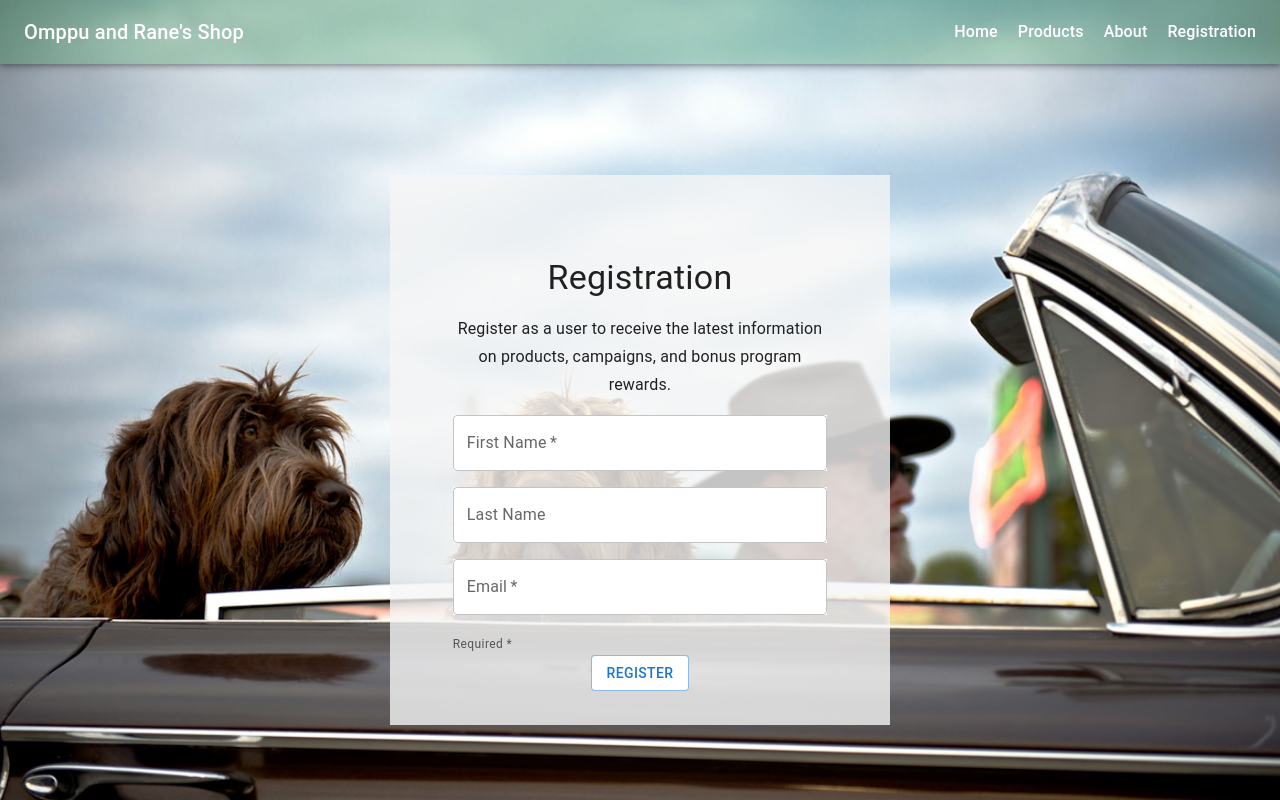
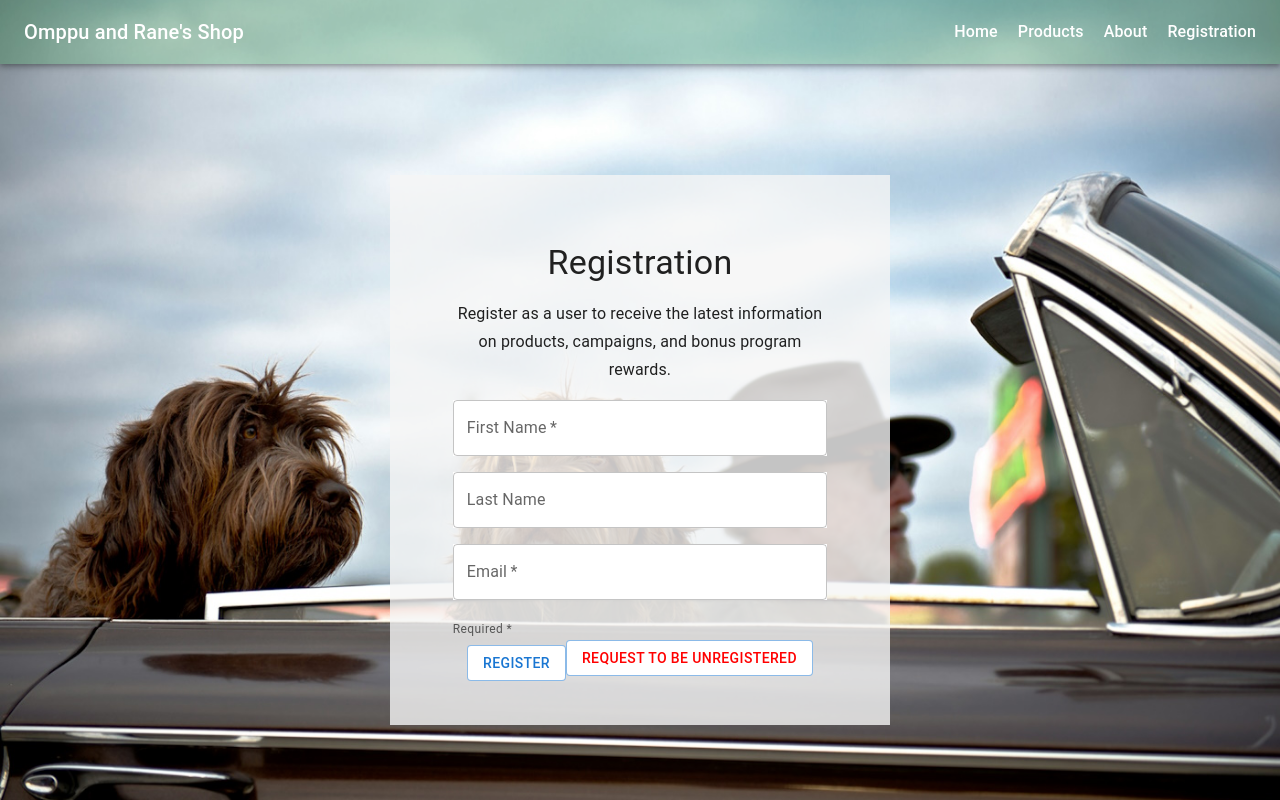
Before and after one commit to s24ohjelmistoProjekti1Tiimi2/s24Tiimi2FrontEnd, a React (Vite) app: page /#/registration in a window 1280 px wide. Built offline with nearby package versions, Linux system fonts and the light colour scheme.

Commit message:
Request to be unregistered added

```diff
--- a/package.json
+++ b/package.json
@@ -17,7 +17,7 @@
     "@emotion/styled": "^11.13.5",
     "@mui/icons-material": "^6.1.8",
     "@mui/lab": "^6.0.0-beta.15",
-    "@mui/material": "^6.1.8",
+    "@mui/material": "^6.1.10",
     "@mui/x-data-grid": "^7.23.0",
     "ag-grid-react": "^32.3.3",
     "react": "^18.3.1",
--- a/src/components/Registration.jsx
+++ b/src/components/Registration.jsx
@@ -16,9 +16,11 @@ function Registration() {
     lastname: "",
     email: "",
   });
+
   const [firstnameError, setFirstnameError] = useState(false);
   const [emailError, setEmailError] = useState(false);
   const [open, setOpen] = useState(false);
+  const [deleteOpen, setDeleteOpen] = useState(false);
 
   const firstnameErrorValidation = () => {
     if (!formData.firstname) {
@@ -69,9 +71,19 @@ function Registration() {
     }
   };
 
+  const handleDelete = () => {
+    console.log("Unregister request sent for:", formData);
+    setDeleteOpen(true);
+    setFormData({ firstname: "", lastname: "", email: "" });
+  }
+
   const handleClose = () => {
     setOpen(false);
   };
+
+  const handleDeleteClose = () => {
+    setDeleteOpen(false);
+  }
 
   return (
     <>
@@ -146,9 +158,16 @@ function Registration() {
           <Button
             variant="outlined"
             onClick={handleSubmit}
-            style={{ backgroundColor: "white" }}
+            style={{ backgroundColor: "white", marginBottom: "20px" }}
           >
             Register
+          </Button>
+          <Button
+            variant="outlined"
+            onClick={handleDelete}
+            style={{ backgroundColor: "white", marginBottom: "30px", color: "red" }}
+          >
+            Request to be unregistered
           </Button>
         </div>
       </Box>
@@ -158,6 +177,12 @@ function Registration() {
         autoHideDuration={3000}
         onClose={handleClose}
       />
+      <Snackbar
+        open={deleteOpen}
+        message="Request sent successfully"
+        autoHideDuration={3000}
+        onClose={handleDeleteClose}
+      />
     </>
   );
 }
```
Also changed, not shown: 1 other file (tests, documents, lock files or other folders).
